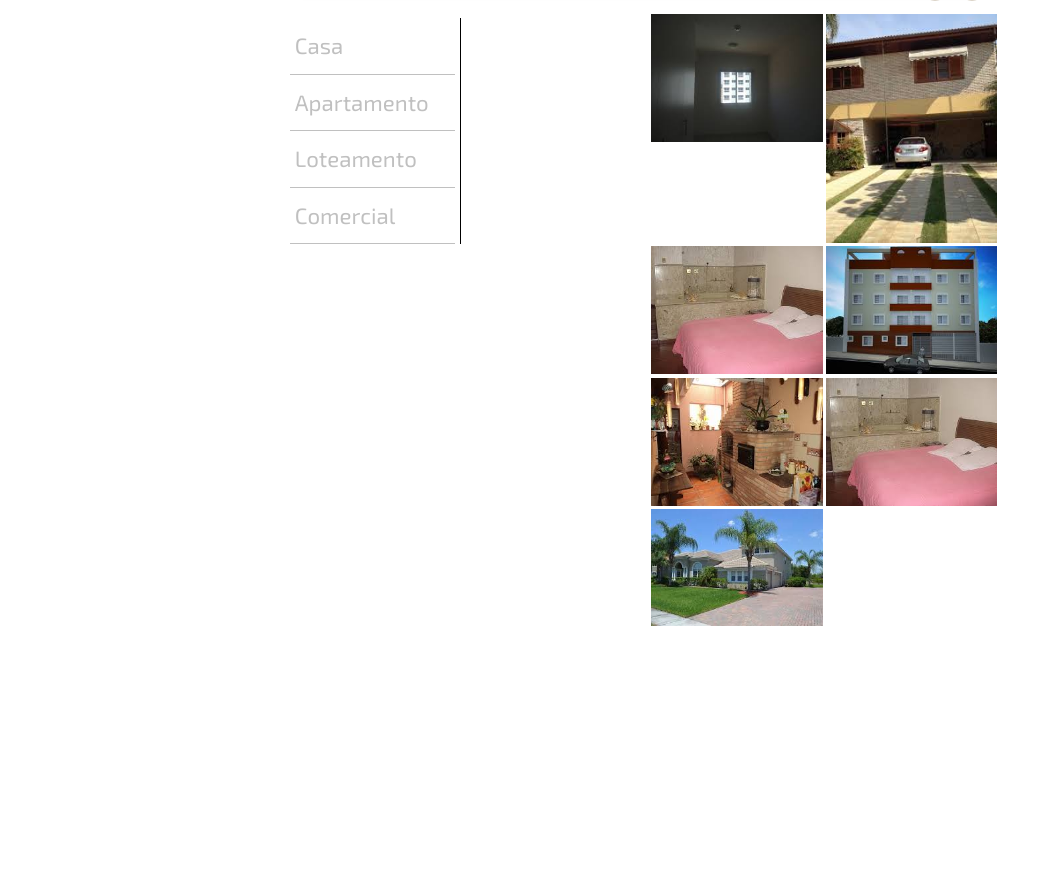
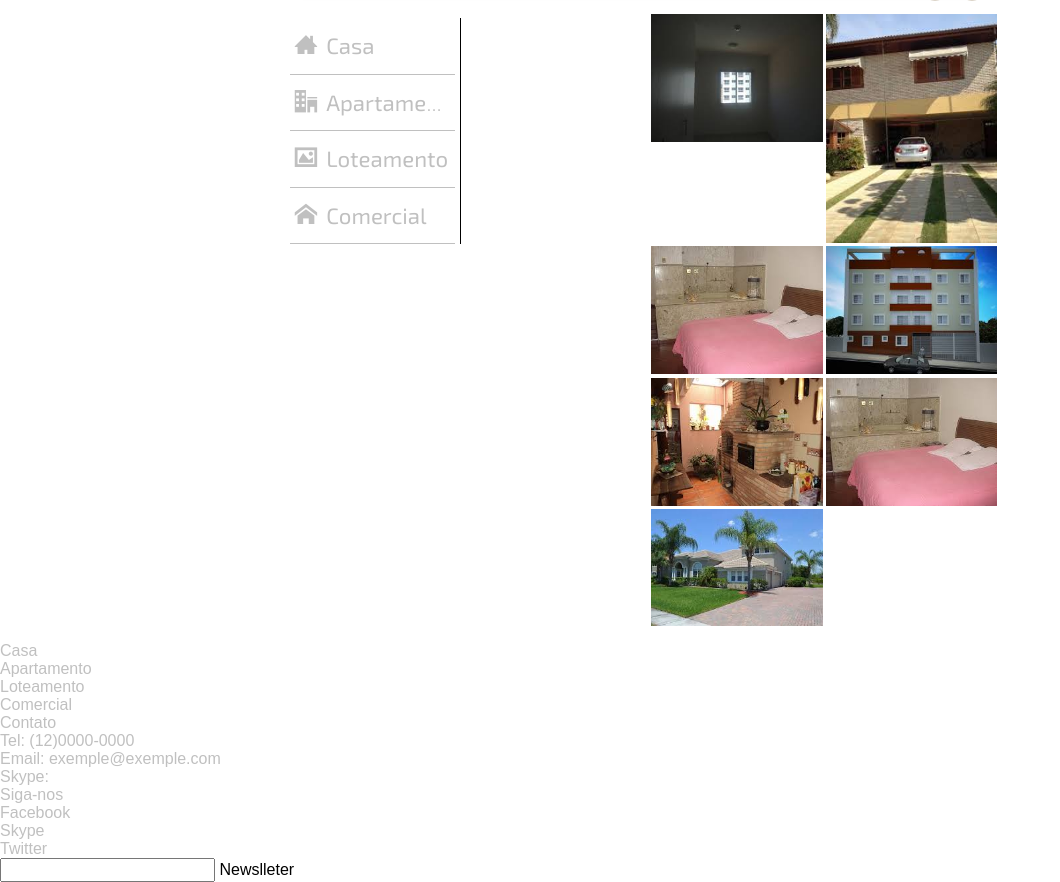
Before and after one commit to Gabriel-WorldToth/Casa-Amiga, a PHP site: page / in a window 1280 px wide. Shown: the part 768-1650 px from the top of the page, without its empty margins (0-1060 px from the left). Before the commit the page ends 1394 px from the top, so only its background shows below. Run offline with PHP 8.4, Linux system fonts and the light colour scheme.

Commit message:
index adicionado classes no veja mais

```diff
--- a/index.php
+++ b/index.php
@@ -144,10 +144,10 @@
 				<div class="content-viewPlus">
 					<div class="content-links">
 						<ul>
-							<li><a href="#"><span>Casa</span></a></li>
-							<li><a href="#"><span>Apartamento</span></a></li>
-							<li><a href="#"><span>Loteamento</span></a></li>
-							<li><a href="#"><span>Comercial</span></a></li>
+							<li><a class="icon icon-casa" href="#"><span>Casa</span></a></li>
+							<li><a class="icon icon-apartamento" href="#"><span>Apartamento</span></a></li>
+							<li><a class="icon icon-image" href="#"><span>Loteamento</span></a></li>
+							<li><a class="icon icon-home" href="#"><span>Comercial</span></a></li>
 						</ul>
 					</div>
 					<div class="content-img">
@@ -162,6 +162,30 @@
 				</div>
 			</article>
 			<footer>
+				<div class="footer-fit">
+					<ul>
+						<li><a class="" href=""><span>Casa</span></a></li>
+						<li><a class="" href=""><span>Apartamento</span></a></li>
+						<li><a class="" href=""><span>Loteamento</span></a></li>
+						<li><a class="" href=""><span>Comercial</span></a></li>
+					</ul>
+					<ul>
+						<li><a class="" href=""><span>Contato</span></a></li>
+						<li><a class="" href=""><span>Tel: (12)0000-0000</span></a></li>
+						<li><a class="" href=""><span>Email: exemple@exemple.com</span></a></li>
+						<li><a class="" href=""><span>Skype: </span></a></li>
+					</ul>
+					<ul>
+						<li><a class="" href=""><span>Siga-nos</span></a></li>
+						<li><a class="" href=""><span>Facebook</span></a></li>
+						<li><a class="" href=""><span>Skype</span></a></li>
+						<li><a class="" href=""><span>Twitter</span></a></li>
+					</ul>
+					<div class="newslleter">
+						<input name="newslleter" type="email">
+						<label>Newslleter</label>
+					</div>
+				</div>
 			</footer>
 		</div>
 		<script src="js/jquery-1.11.1.min.js"></script>
```
